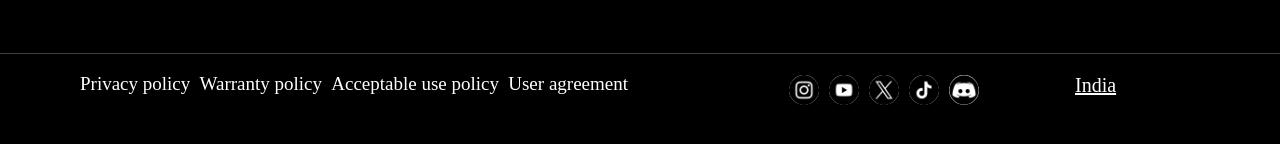
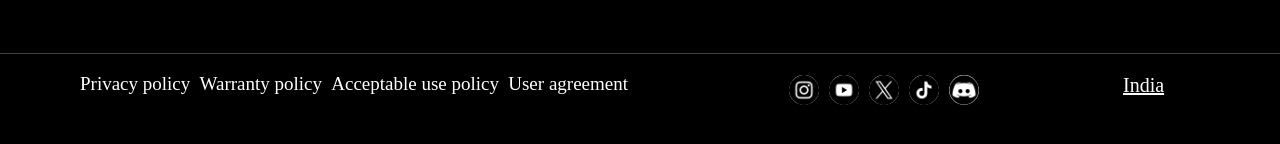
Before and after one commit to Ajai-3/Nothing-india-, a plain HTML site: page index.html in a window 1280 px wide. Shown: the part 6518-6662 px from the top of the page. Drawn offline with nearby package versions, Linux system fonts and the light colour scheme.

Commit message:
Update index.html

```diff
--- a/index.html
+++ b/index.html
@@ -349,7 +349,7 @@ FOOTER
             </ul>
         </div>
 
-        <div class="col-6 ps-5">
+        <div class="col-md-5 col- 3 ps-5">
             <div class="footer-icon d-flex ps-5 ms-5">
                 <div class="bg-div rounded-circle"><img src="images/instagram.png" width="30" height="30"/></div>
 
@@ -362,7 +362,10 @@ FOOTER
 
                <div class="bg-div rounded-circle me-5"><img src="images/discord.png" width="30" height="30"/></div>
 
-               <div class="country fs-5 ps-5 "><a href="#">India</a></div>
+               <div class="col-md-1 col-1 ps-5"></div>
+                  <div class="country fs-5 ps-5 "><a href="#">India</a></div>
+               </div>
+
             </div>
 
 
```
